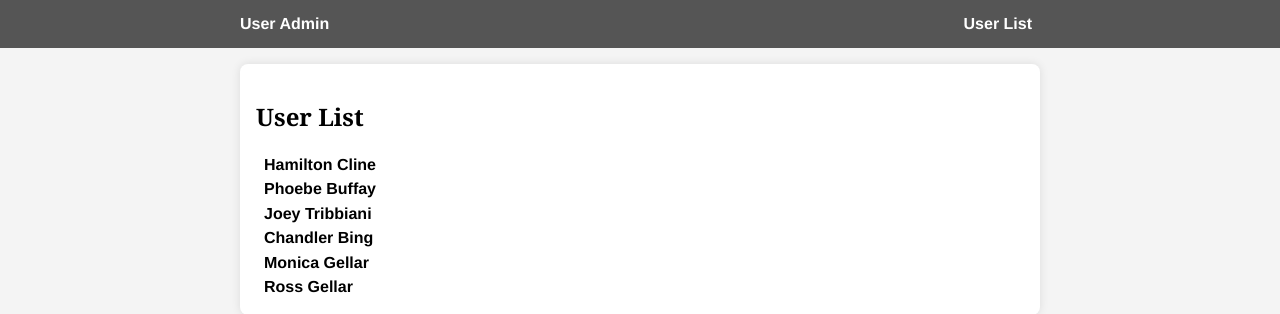
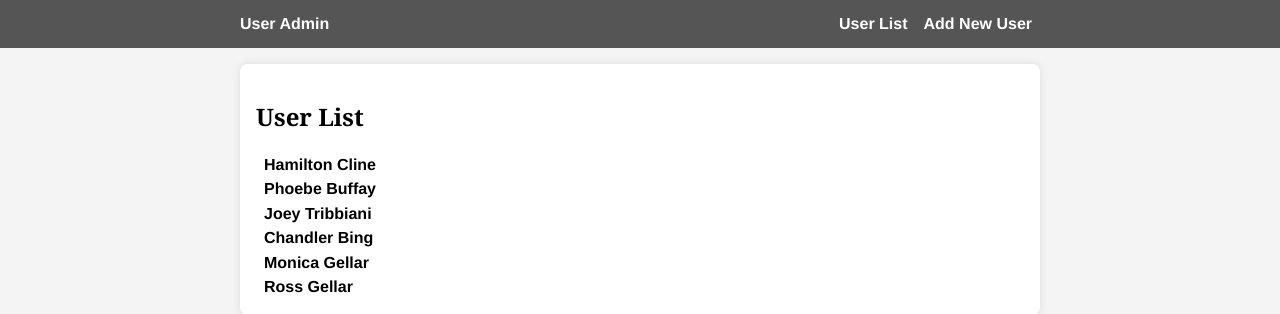
Before and after one commit to bronkula/wnm608_example, a PHP site: page /admin/users.php in a window 1280 px wide. Shown: the top 314 px of the page. Run offline with PHP 8.4, Linux system fonts and the light colour scheme.

Commit message:
m09 create user

```diff
--- a/cline.hamilton/admin/users.php
+++ b/cline.hamilton/admin/users.php
@@ -4,6 +4,15 @@ include "../lib/php/functions.php";
 
 $filename = "../data/users.json";
 $users = file_get_json($filename);
+
+
+
+$empty_user = (object)[
+	"name"=>"",
+	"type"=>"",
+	"email"=>"",
+	"classes"=>[]
+];
 
 
 
@@ -25,6 +34,17 @@ if(isset($_GET['action'])) {
 			header("location:{$_SERVER['PHP_SELF']}?id={$_GET['id']}");
 			break;
 		case "create":
+			$empty_user->name = $_POST['user-name'];
+			$empty_user->type = $_POST['user-type'];
+			$empty_user->email = $_POST['user-email'];
+			$empty_user->classes = explode(", ", $_POST['user-classes']);
+
+			$id = count($users);
+
+			$users[] = $empty_user;
+
+			file_put_contents($filename,json_encode($users));
+			header("location:{$_SERVER['PHP_SELF']}?id=$id");
 			break;
 		case "delete":
 			break;
@@ -36,6 +56,8 @@ if(isset($_GET['action'])) {
 function showUserPage($user) {
 
 $id = $_GET['id'];
+$addoredit = $id == "new" ? "Add" : "Edit";
+$createorupdate = $id == "new" ? "create" : "update";
 $classes = implode(", ", $user->classes);
 
 // heredoc
@@ -45,7 +67,8 @@ echo <<<HTML
 		<li><a href="admin/users.php">Back</a></li>
 	</ul>
 </nav>
-<form method="post" action="{$_SERVER['PHP_SELF']}?id=$id&action=update">
+<form method="post" action="{$_SERVER['PHP_SELF']}?id=$id&action=$createorupdate">
+	<h2>$addoredit User</h2>
 	<div class="form-control">
 		<label class="form-label" for="user-name">Name</label>
 		<input class="form-input" name="user-name" id="user-name" type="text" value="$user->name" placeholder="Enter the User Name">
@@ -93,7 +116,8 @@ HTML;
 			<div class="flex-stretch"></div>
 			<nav class="nav nav-flex flex-none">
 				<ul>
-					<li><a href="admin/users.php">User List</a></li>
+					<li><a href="<?= $_SERVER['PHP_SELF'] ?>">User List</a></li>
+					<li><a href="<?= $_SERVER['PHP_SELF'] ?>?id=new">Add New User</a></li>
 				</ul>
 			</nav>
 		</div>
@@ -106,7 +130,7 @@ HTML;
 			<?php
 
 			if(isset($_GET['id'])) {
-				showUserPage($users[$_GET['id']]);
+				showUserPage($_GET['id'] == "new" ? $empty_user : $users[$_GET['id']]);
 			} else {
 
 			?>
```
